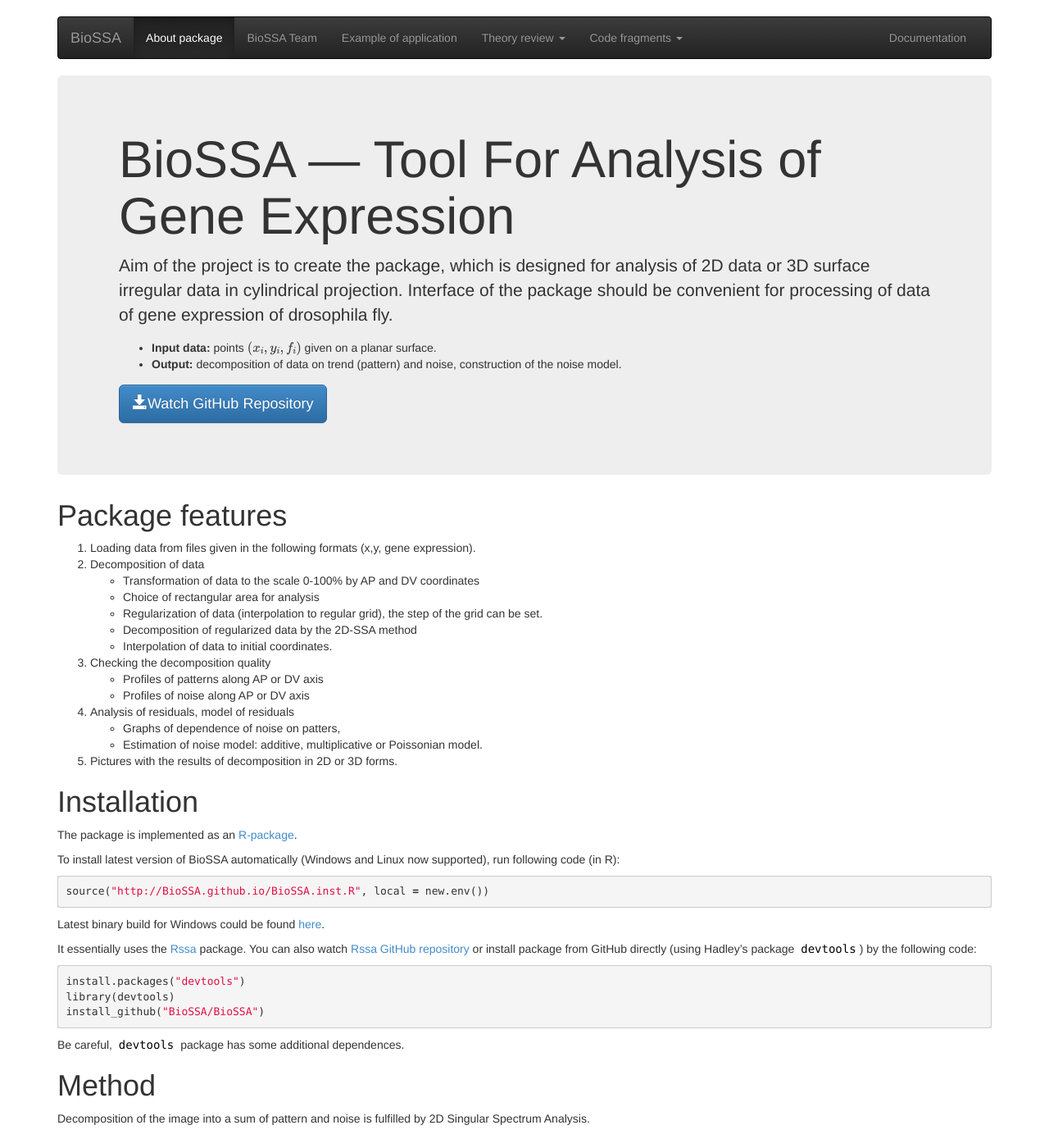
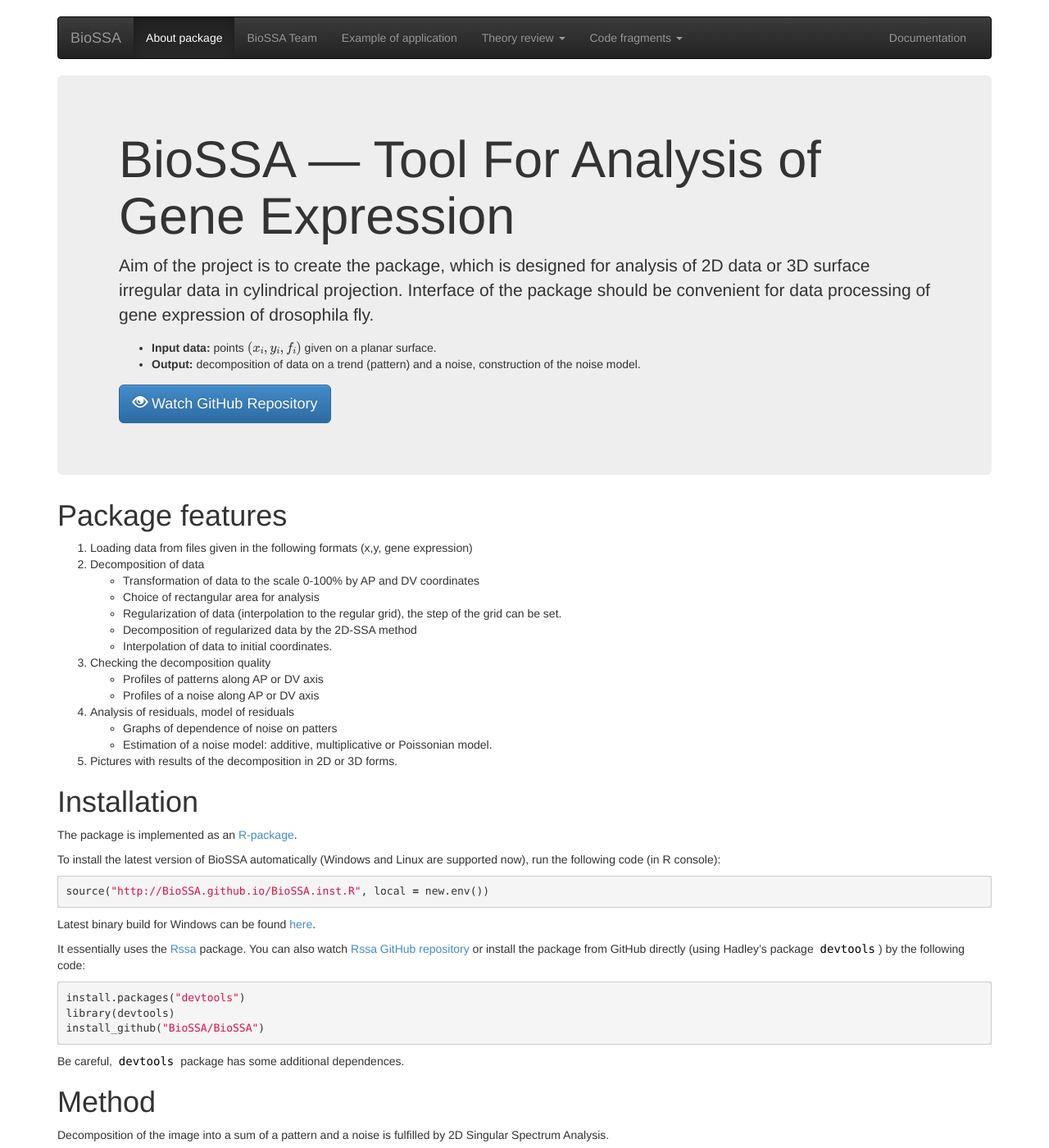
Before and after one commit to BioSSA/BioSSA.github.io, a Jekyll site: the page built from index.markdown, in a window 1280 px wide and 1400 px high. Shown: the whole window at 82% size. Built offline with Jekyll 4.4.1, drawn with Linux system fonts in a browser that asks for light colours; nearby versions of some CDN libraries; Markdown is read by kramdown in place of the engine named in the settings; formulas are drawn with MathJax 3.

Commit message:
Some changes

```diff
--- a/03-example.markdown
+++ b/03-example.markdown
@@ -6,9 +6,9 @@ permalink: 03-example.html
 tags: codeexample
 ---
 
-## Model parameters for noise estimation
+## Model parameters for a noise estimation
 
-<div class="alert alert-success">Theory about noise model used could be found <a href = "{{ site.baseurl}}/02-noise_theory.html" alt = "Noise Model" class="alert-link">here</a>.</div>
+<div class="alert alert-success">Theory about used noise model can be found <a href = "{{ site.baseurl}}/02-noise_theory.html" alt = "Noise Model" class="alert-link">here</a>.</div>
 
 {% highlight r %}
 
@@ -45,7 +45,7 @@ summary(nm)
 nm <- noise.model(bs, 1:3, model = -1.2)
 summary(nm)
 
-#dependence of noise on trend
+#dependence of a noise on a trend
 good <- 3
 ylim1 <- c(-10, 10)
 ylim2 <- c(-1, 1)
--- a/index.markdown
+++ b/index.markdown
@@ -10,47 +10,46 @@ tags: mainpage
 <h1>BioSSA &mdash; Tool For Analysis of Gene Expression</h1>
 
 <p>Aim of the project is to create the package, which is designed for analysis of 2D data or 3D surface irregular data in cylindrical projection. Interface of the package should be convenient for
-processing of data of gene expression of drosophila fly.</p>
+data processing of gene expression of drosophila fly.</p>
 <p><ul>
 <li><b>Input data:</b> points \((x_i, y_i, f_i)\) given on a planar surface.</li>
-<li><b>Output:</b>  decomposition of data on trend (pattern) and noise, construction of the noise model.</li>
+<li><b>Output:</b>  decomposition of data on a trend (pattern) and a noise, construction of the noise model.</li>
 </ul></p>
-<p><a href="https://github.com/BioSSA/BioSSA" class="btn btn-primary btn-lg" role="button"><span class="glyphicon glyphicon-save"></span>Watch GitHub Repository</a></p>
+<p><a href="https://github.com/BioSSA/BioSSA" class="btn btn-primary btn-lg" role="button"><span class="glyphicon glyphicon-eye-open"></span> Watch GitHub Repository</a></p>
 </div>
 </div>
 # Package features
 
-1.	Loading data from files given in the following formats
-(x,y, gene expression).
+1.	Loading data from files given in the following formats (x,y, gene expression)
 2.	Decomposition of data
 	-	Transformation of data to the scale 0-100% by AP and DV coordinates
 	-	Choice of rectangular area for analysis
-	-	Regularization of data (interpolation to regular grid), the step of the grid can be set.
+	-	Regularization of data (interpolation to the regular grid), the step of the grid can be set.
 	-	Decomposition of regularized data by the 2D-SSA method
 	-	Interpolation of data to initial coordinates.
 3.	Checking the decomposition quality
 	- Profiles of patterns along AP or DV axis
-	- Profiles of noise along AP or DV axis
+	- Profiles of a noise along AP or DV axis
 4.	Analysis of residuals, model of residuals
-	-	Graphs of dependence of noise on patters,
-	-	Estimation of noise model: additive, multiplicative or Poissonian model.
-5.	Pictures with the results of decomposition in 2D or 3D forms.
+	-	Graphs of dependence of noise on patters
+	-	Estimation of a noise model: additive, multiplicative or Poissonian model.
+5.	Pictures with results of the decomposition in 2D or 3D forms.
 
 # Installation
 
 The package is implemented as an [R-package](http://www.r-project.org/ ).
 
-To install latest version of BioSSA automatically (Windows and Linux now supported), run following code (in R):
+To install the latest version of BioSSA automatically (Windows and Linux are supported now), run the following code (in R console):
 
 {% highlight r %}
 source("http://BioSSA.github.io/BioSSA.inst.R", local = new.env())
 {% endhighlight %}
 
-Latest binary build for Windows could be found [here]( http://BioSSA.github.io/BioSSA_0.1.zip "BioSSA Windows binary build").
+Latest binary build for Windows can be found [here]( http://BioSSA.github.io/BioSSA_0.1.zip "BioSSA Windows binary build").
 
 It essentially uses the [Rssa]( http://cran.r-project.org/web/packages/Rssa/ "Rssa link") package.
 You can also watch [Rssa GitHub repository]( https://github.com/asl/rssa/ "Rssa GitHub link") or
-install package from GitHub directly (using Hadley's package [`devtools`]( http://cran.r-project.org/web/packages/devtools/index.html "devtools package CRAN page" ))
+install the package from GitHub directly (using Hadley's package [`devtools`]( http://cran.r-project.org/web/packages/devtools/index.html "devtools package CRAN page" ))
 by the following code:
 {% highlight r %}
 install.packages("devtools")
@@ -61,7 +60,7 @@ Be careful, `devtools` package has some additional dependences.
 
 # Method
 
-Decomposition of the image into a sum of pattern and noise is fulfilled  by 2D Singular Spectrum Analysis.
+Decomposition of the image into a sum of a pattern and a noise is fulfilled  by 2D Singular Spectrum Analysis.
 
 #Support
 
```
Also changed, not shown: 01-example.markdown (+4 -4 lines), 01-ssa_theory.markdown (+3 -4 lines), 02-noise_theory.markdown (+6 -6 lines), _posts/2013-10-01-welcome-to-jekyll.markdown (deleted, +0 -24 lines), example_application.markdown (+9 -9 lines).
